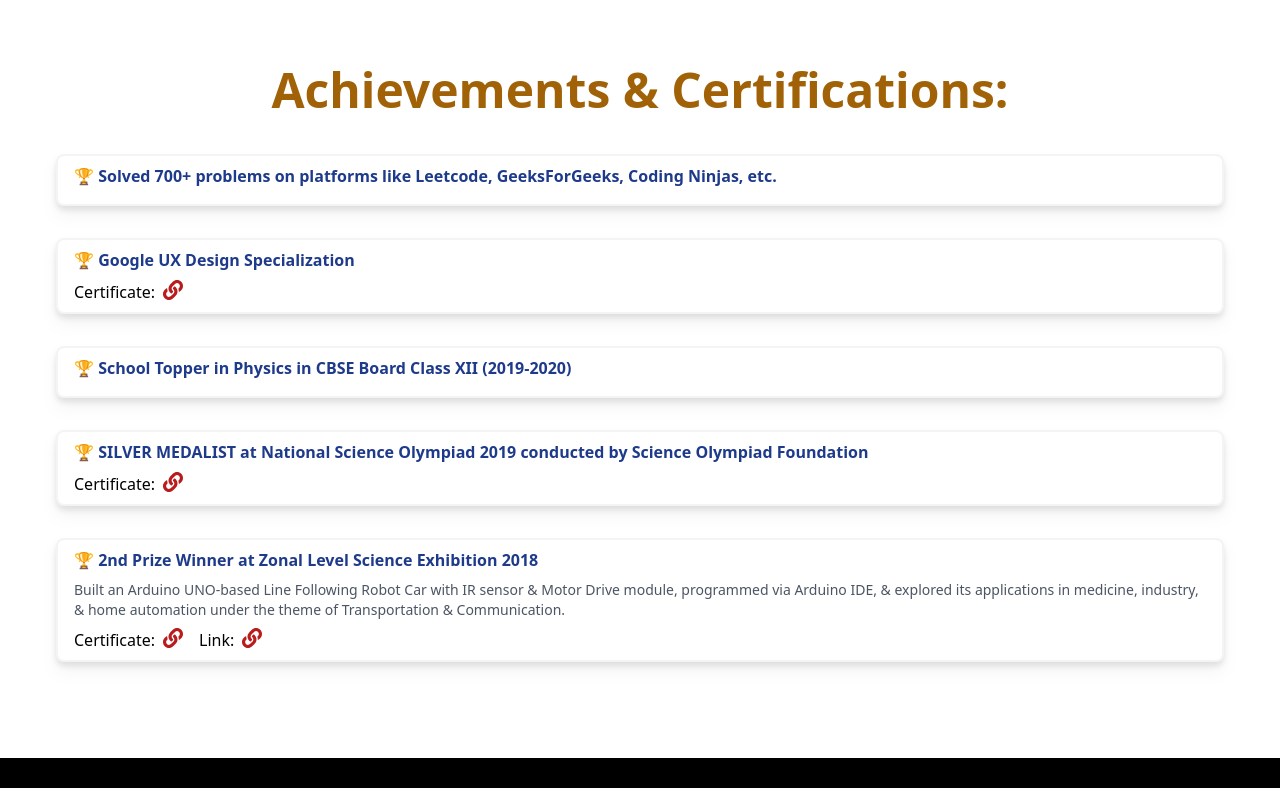
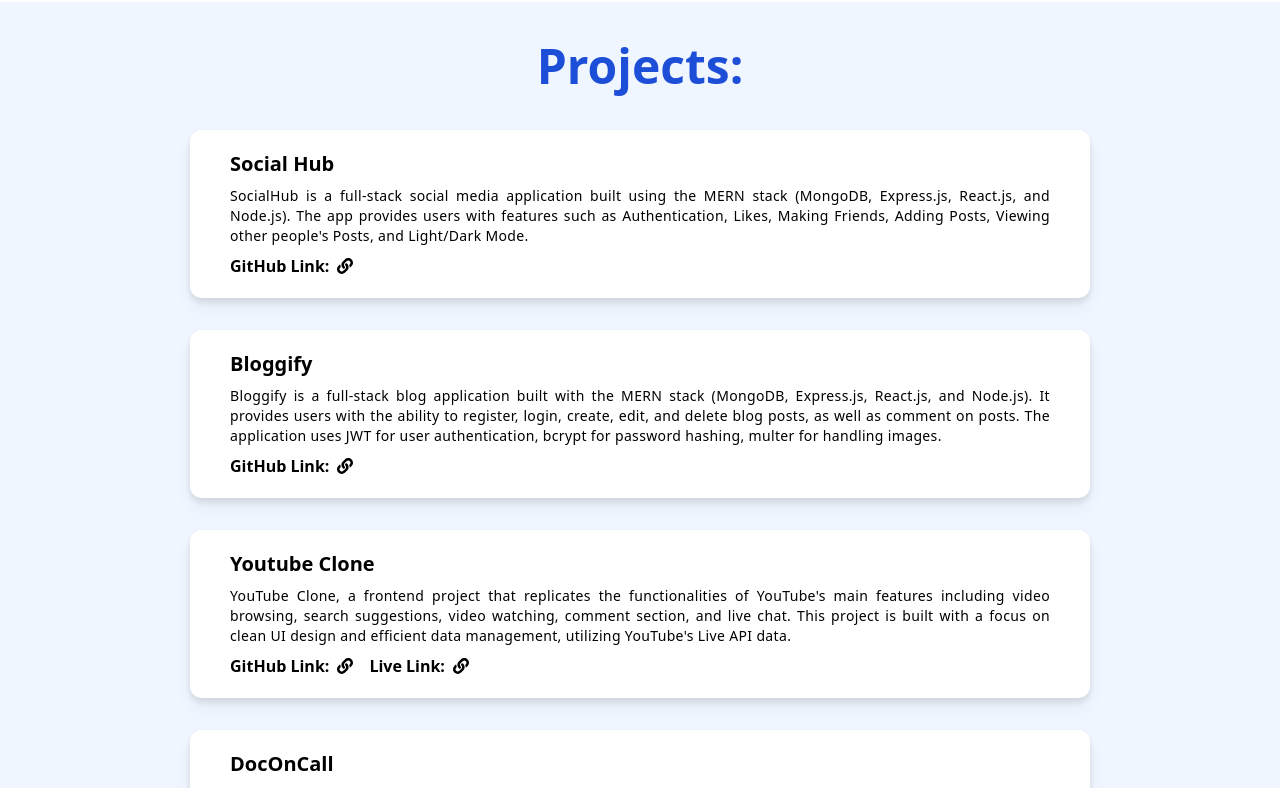
Before and after one commit to HarshBatra/MY_PORTFOLIO, a React (Create React App) app: page / in a window 1280 px wide. Shown: the part 2400-3188 px from the top of the page. Built offline with nearby package versions, Linux system fonts and the light colour scheme.

Commit message:
added projects

```diff
--- a/src/components/Projects.jsx
+++ b/src/components/Projects.jsx
@@ -1,7 +1,88 @@
 import React from "react";
+import { FaLink } from "react-icons/fa";
+
+const projects = [
+  {
+    name: "Social Hub",
+    desc: "SocialHub is a full-stack social media application built using the MERN stack (MongoDB, Express.js, React.js, and Node.js). The app provides users with features such as Authentication, Likes, Making Friends, Adding Posts, Viewing other people's Posts, and Light/Dark Mode.",
+    // img: require(""),
+    githubLink: "https://github.com/HarshBatra/SocialHub",
+    liveLink: "",
+  },
+  {
+    name: "Bloggify",
+    desc: "Bloggify is a full-stack blog application built with the MERN stack (MongoDB, Express.js, React.js, and Node.js). It provides users with the ability to register, login, create, edit, and delete blog posts, as well as comment on posts. The application uses JWT for user authentication, bcrypt for password hashing, multer for handling images.",
+    // img: require(""),
+    githubLink: "https://github.com/HarshBatra/Bloggify",
+    liveLink: "",
+  },
+  {
+    name: "Youtube Clone",
+    desc: "YouTube Clone, a frontend project that replicates the functionalities of YouTube's main features including video browsing, search suggestions, video watching, comment section, and live chat. This project is built with a focus on clean UI design and efficient data management, utilizing YouTube's Live API data.",
+    // img: require(""),
+    githubLink: "https://github.com/HarshBatra/youtube_clone",
+    liveLink: "https://youtube-clone-harsh-batra.vercel.app/",
+  },
+  {
+    name: "DocOnCall",
+    desc: "DocOnCall is a telemedicine platform that provides patients with a convenient way to access healthcare services remotely. The platform is built using React.js, Tailwind CSS, Firebase for Authentication, and Google Cloud for hosting and managing the backend. This documentation provides an overview of the platform and describes the steps involved in setting up and using DocOnCall.",
+    // img: require(""),
+    githubLink: "https://github.com/HarshBatra/DocOnCall",
+    liveLink: "https://doc-on-call.vercel.app/",
+  },
+];
+
+const ProjectCard = ({ name, desc, img, githubLink, liveLink }) => {
+  return (
+    <div className="bg-white drop-shadow-lg m-2 self-center w-3/4 flex flex-col md:flex-row items-center rounded-xl md:px-10 py-5">
+      {img && <img className="md:w-1/4" alt={name} src={img} />}
+      <div className="flex flex-col justify-center text-center md:justify-start md:text-left gap-2">
+        <div className="font-bold text-xl">{name}</div>
+        <div className="text-sm text-justify leading-5 tracking-wide">
+          {desc}
+        </div>
+        <div className="font-bold flex gap-4">
+          {githubLink && (
+            <div className="flex items-center gap-2">
+              GitHub Link:
+              <a href={githubLink}>
+                <FaLink />
+              </a>
+            </div>
+          )}
+          {liveLink && (
+            <div className="flex items-center gap-2">
+              Live Link:
+              <a href={liveLink}>
+                <FaLink />
+              </a>
+            </div>
+          )}
+        </div>
+      </div>
+    </div>
+  );
+};
 
 const Projects = () => {
-  return <div>Projects</div>;
+  return (
+    <div className="flex flex-col my-10 px-10 justify-center gap-4 bg-blue-50 py-10">
+      <div className="font-bold text-2xl md:text-5xl text-center text-blue-700 mb-4">
+        Projects:
+      </div>
+      {projects.map((project) => {
+        return (
+          <ProjectCard
+            name={project?.name}
+            desc={project?.desc}
+            img={project?.img}
+            githubLink={project?.githubLink}
+            liveLink={project?.liveLink}
+          />
+        );
+      })}
+    </div>
+  );
 };
 
 export default Projects;
```
